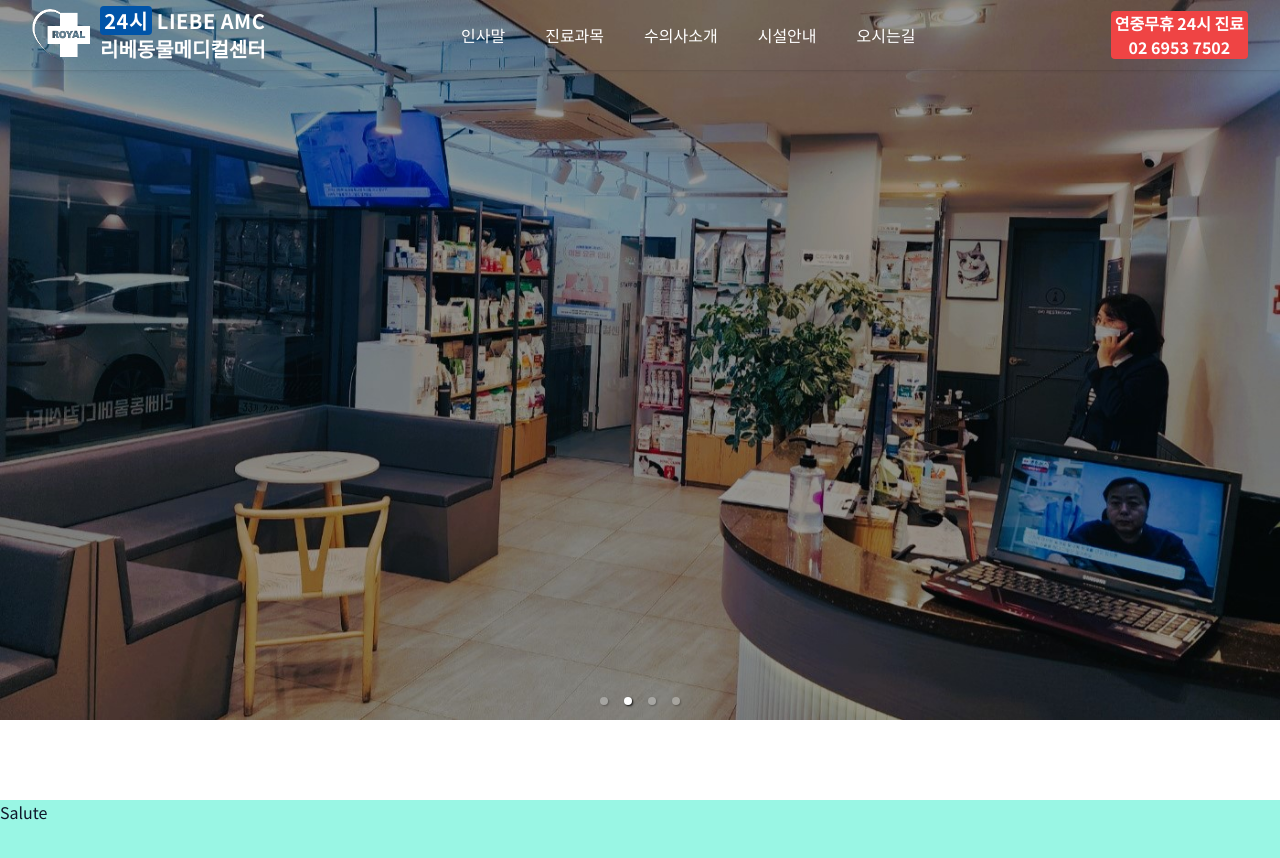
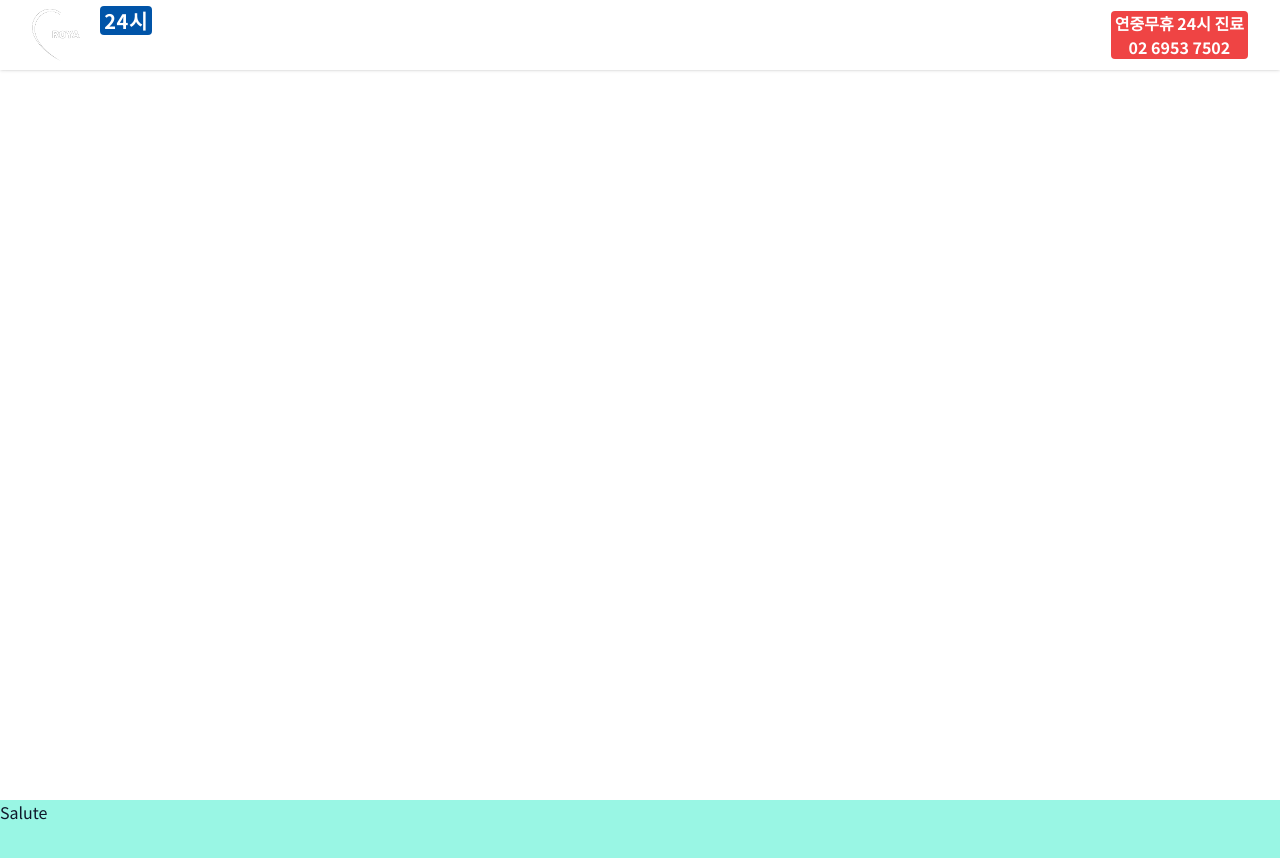
Before and after one commit to howooking/liebe-web, a Next.js app: page / in a window 1280 px wide. Shown: the top 858 px of the page. Built offline with nearby package versions, Linux system fonts and the light colour scheme.

Commit message:
commit for CI/CD

```diff
--- a/src/sections/carousel.tsx
+++ b/src/sections/carousel.tsx
@@ -3,7 +3,7 @@ import Slides from '../components/slides';
 export default function Carousel() {
   return (
     <section className="h-screen overflow-hidden" id="carousel">
-      <Slides />
+      {/* <Slides /> */}
     </section>
   );
 }
```
